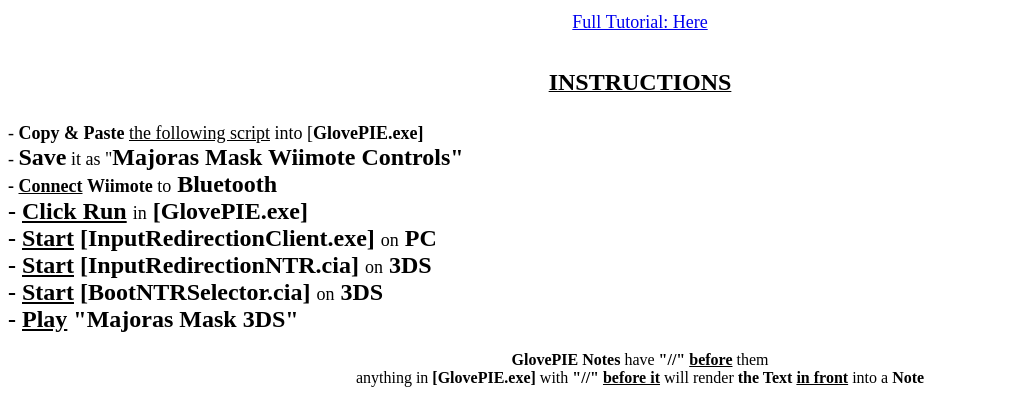
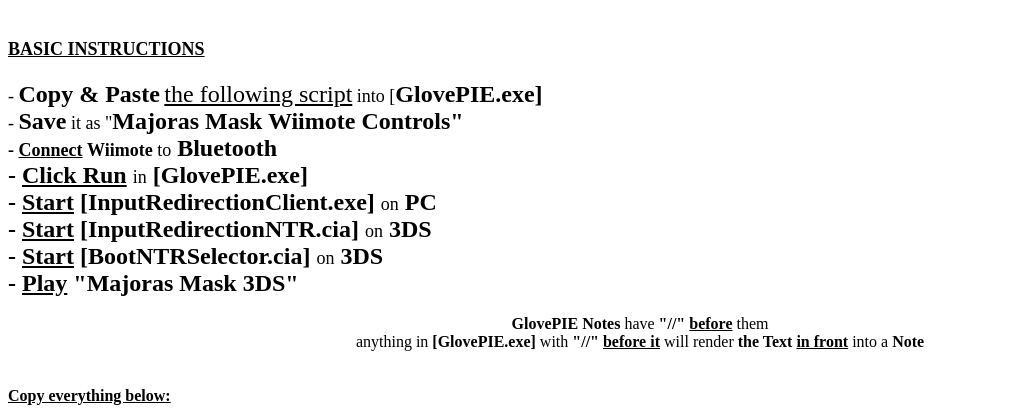
Before and after one commit to gameincanada/Majoras-Mask-3DS, a plain HTML site: page index.html in a window 1280 px wide. Shown: the part 405-814 px from the top of the page, without its empty margins (0-1015 px from the left). Drawn offline with Linux system fonts and the light colour scheme.

Commit message:
Update index.html

```diff
--- a/index.html
+++ b/index.html
@@ -5,17 +5,13 @@
 <div class="separator" style="clear: both; text-align: center;">
 <br /></div>
 <div class="separator" style="clear: both; text-align: center;">
-<span style="font-size: large;"><a href="http://gameincanada.blogspot.ca/2017/03/3ds-tutorial-use-glovepie-kit-kat-to.html" target="_blank">Full&nbsp;Tutorial: Here</a></span></div>
-<div class="separator" style="clear: both; text-align: center;">
-<br /></div>
-<div class="separator" style="clear: both; text-align: center;">
-<br /></div>
-<div class="separator" style="clear: both; text-align: center;">
-<u><b><span style="font-size: x-large;">INSTRUCTIONS</span></b></u></div>
+<b style="text-align: left;"><span style="font-size: x-large;"><br /></span></b></div>
 <div class="separator" style="clear: both; text-align: left;">
-<u><b><span style="font-size: x-large;"><br /></span></b></u></div>
-<div style="text-align: left;">
-<span style="font-size: large;">- <b>Copy &amp; Paste</b> <u>the following script</u> into [<b>GlovePIE.exe]</b></span></div>
+<span style="font-size: large;"><b><u>BASIC INSTRUCTIONS</u></b></span></div>
+<div class="separator" style="clear: both; text-align: left;">
+<span style="font-size: large;"><br /></span></div>
+<div class="separator" style="clear: both; text-align: left;">
+<span style="font-size: large;">- </span><b style="font-size: x-large;">Copy &amp; Paste</b><span style="font-size: large;"> </span><u style="font-size: x-large;">the following script</u><span style="font-size: large;"> into [</span><b style="font-size: x-large;">GlovePIE.exe]</b></div>
 <div style="text-align: left;">
 <span style="font-size: large;">- </span><b style="font-size: x-large;">Save</b><span style="font-size: large;"> it as "</span><b style="font-size: x-large;">Majoras Mask Wiimote Controls"</b></div>
 <div style="text-align: left;">
@@ -37,8 +33,13 @@
 <div style="text-align: center;">
 anything in<b> [GlovePIE.exe] </b>with<b> "//" <u>before it</u> </b>will render <b>the Text</b><b> </b><b><u>in front</u></b><b> </b>into a<b> Note</b></div>
 <div style="text-align: center;">
-<br /></div>
+<br />
+<br />
+<div style="text-align: left;">
+<b><u>Copy everything below:</u></b></div>
+</div>
 <div style="text-align: center;">
+<br />
 <br /></div>
 <div style="text-align: left;">
 <span style="color: magenta;">//Marjora's Mask 3D GlovePIE Script</span></div>
```
